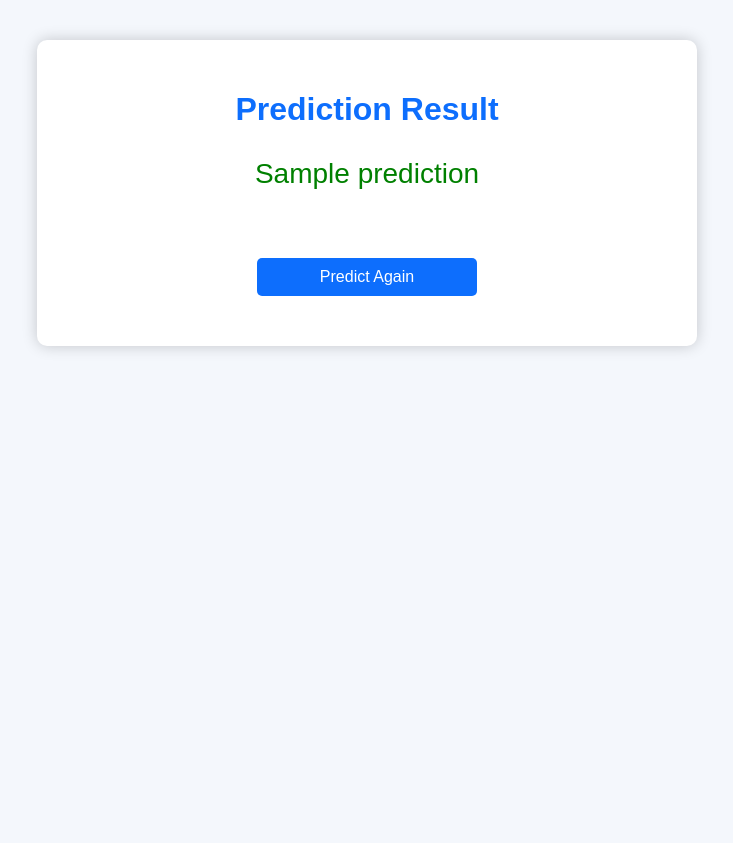
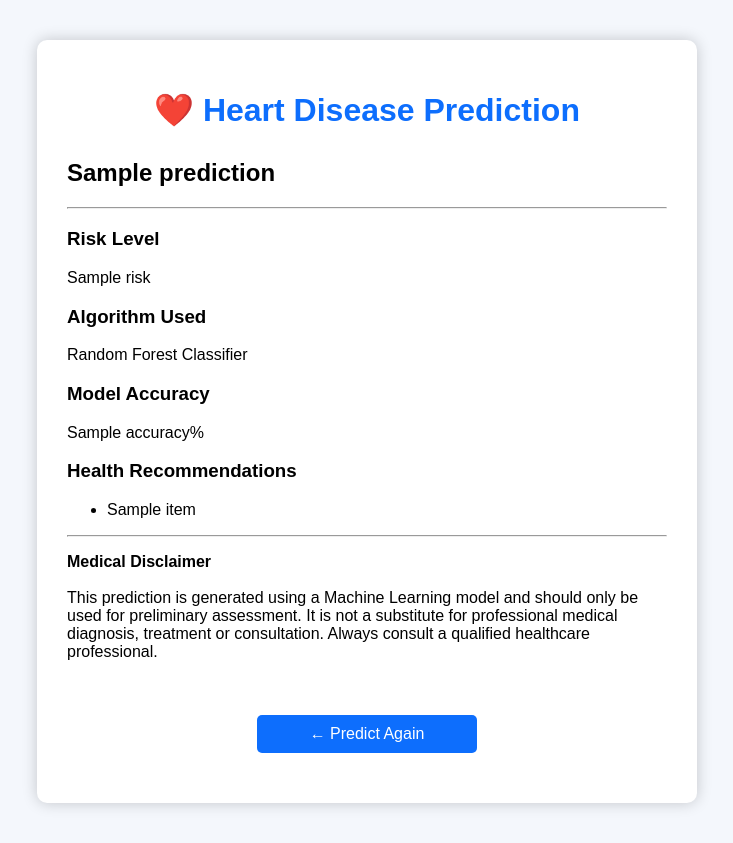
Before and after one commit to Jaspreetkaur2127/Heart-Disease-Prediction, a Flask app: template templates/result.html in a window 1280 px wide. Shown: the whole page, without its empty margins (273-1006 px from the left). Before the commit the page ends 351 px from the top, so only its background shows below. Run offline with Flask 3, Linux system fonts and the light colour scheme; the template is opened without the code that fills it: most values are stand-ins (such as "Sample title", 1, 10 or a date in 2020); parts of the project's set-up code (start-up, migrations or seed data) failed here and were passed over.

Commit message:
Improved GUI and prediction result

```diff
--- a/app.py
+++ b/app.py
@@ -4,7 +4,7 @@ import numpy as np
 
 app = Flask(__name__)
 
-# Model aur Scaler Load
+# Load Model and Scaler
 model = joblib.load("model/heart_model.pkl")
 scaler = joblib.load("model/scaler.pkl")
 
@@ -17,6 +17,7 @@ def home():
 @app.route("/predict", methods=["POST"])
 def predict():
 
+    # Get user input
     data = [
         float(request.form["age"]),
         float(request.form["sex"]),
@@ -33,21 +34,52 @@ def predict():
         float(request.form["thal"])
     ]
 
+    # Scale the input
     data = scaler.transform([data])
 
+    # Prediction
     prediction = model.predict(data)
 
+    # Result
     if prediction[0] == 1:
-        result = "Heart Disease Detected"
+
+        result = "❤️ Heart Disease Detected"
+        risk = "🔴 HIGH RISK"
+
+        recommendations = [
+            "Consult a cardiologist immediately.",
+            "Monitor your blood pressure regularly.",
+            "Follow a healthy low-fat and low-salt diet.",
+            "Exercise only according to your doctor's advice.",
+            "Avoid smoking and alcohol.",
+            "Schedule regular heart check-ups."
+        ]
+
     else:
-        result = "No Heart Disease"
 
-    return render_template("result.html", prediction=result)
+        result = "💚 No Heart Disease Detected"
+        risk = "🟢 LOW RISK"
+
+        recommendations = [
+            "Maintain a healthy lifestyle.",
+            "Exercise regularly.",
+            "Eat a balanced diet.",
+            "Maintain a healthy weight.",
+            "Monitor blood pressure periodically.",
+            "Continue routine medical check-ups."
+        ]
+
+    return render_template(
+        "result.html",
+        prediction=result,
+        risk=risk,
+        recommendations=recommendations,
+        accuracy="77.0"
+    )
 
 
 if __name__ == "__main__":
     import os
 
-if __name__ == "__main__":
     port = int(os.environ.get("PORT", 5000))
     app.run(host="0.0.0.0", port=port)
--- a/templates/result.html
+++ b/templates/result.html
@@ -2,32 +2,61 @@
 <html>
 
 <head>
-
-<title>Prediction Result</title>
-
-<link rel="stylesheet" href="{{ url_for('static', filename='style.css') }}">
-
+    <title>Prediction Result</title>
+    <link rel="stylesheet" href="{{ url_for('static', filename='style.css') }}">
 </head>
 
 <body>
 
 <div class="container">
 
-<h1>Prediction Result</h1>
+    <h1>❤️ Heart Disease Prediction</h1>
 
-<div class="result">
+    <div class="result-card">
 
-{{ prediction }}
+        <h2>{{ prediction }}</h2>
 
-</div>
+        <hr>
 
-<br>
+        <h3>Risk Level</h3>
 
-<center>
+        <p class="risk">{{ risk }}</p>
 
-<a href="/">Predict Again</a>
+        <h3>Algorithm Used</h3>
 
-</center>
+        <p>Random Forest Classifier</p>
+
+        <h3>Model Accuracy</h3>
+
+        <p>{{ accuracy }}%</p>
+
+        <h3>Health Recommendations</h3>
+
+        <ul>
+            {% for item in recommendations %}
+            <li>{{ item }}</li>
+            {% endfor %}
+        </ul>
+
+        <hr>
+
+        <p class="disclaimer">
+
+            <strong>Medical Disclaimer</strong><br><br>
+
+            This prediction is generated using a Machine Learning model
+            and should only be used for preliminary assessment.
+            It is not a substitute for professional medical diagnosis,
+            treatment or consultation. Always consult a qualified
+            healthcare professional.
+
+        </p>
+
+    </div>
+
+    <br>
+
+    <a href="/">← Predict Again</a>
 
 </div>
 
```
Also changed, not shown: templates/index.html (+55 -3 lines), 1 other file.
